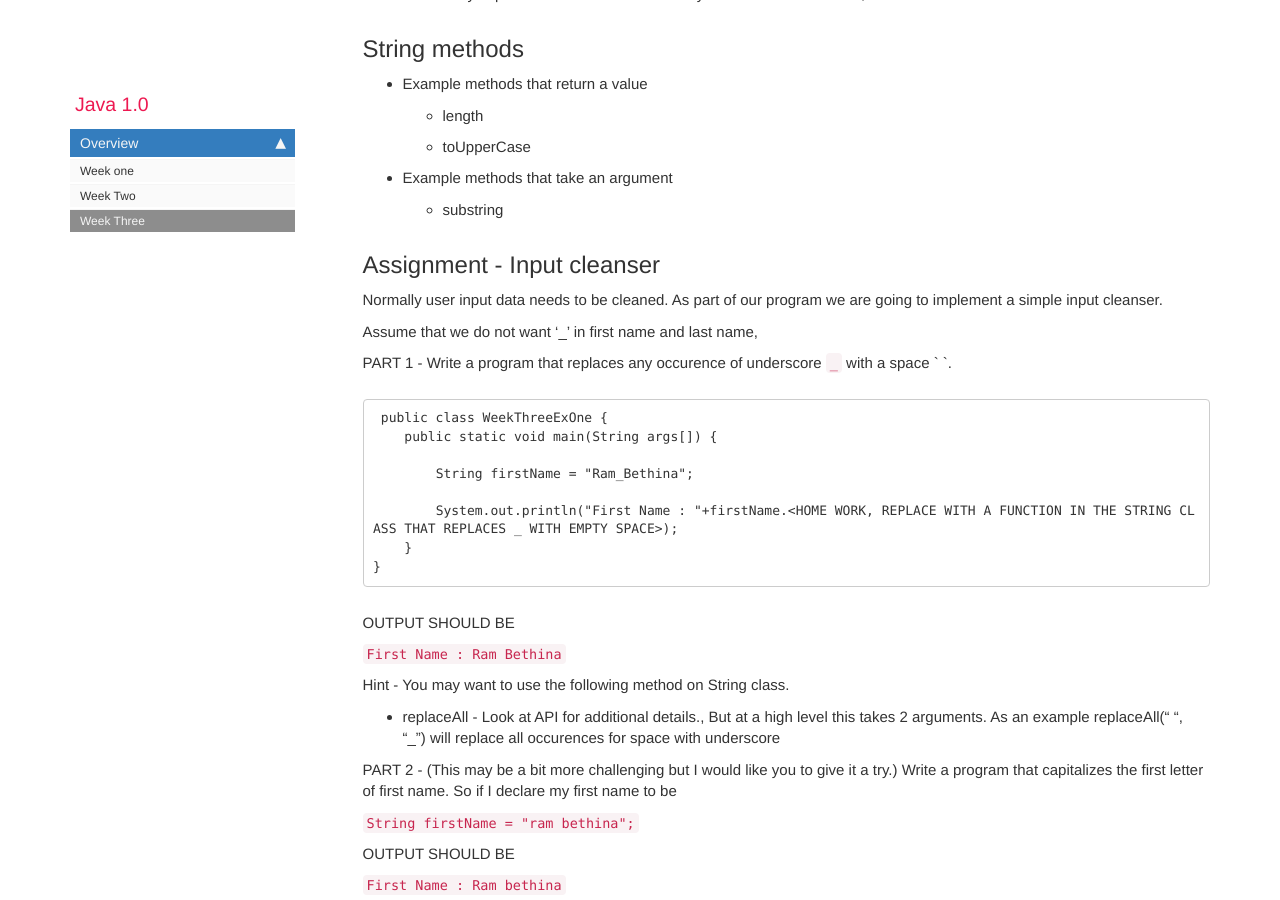
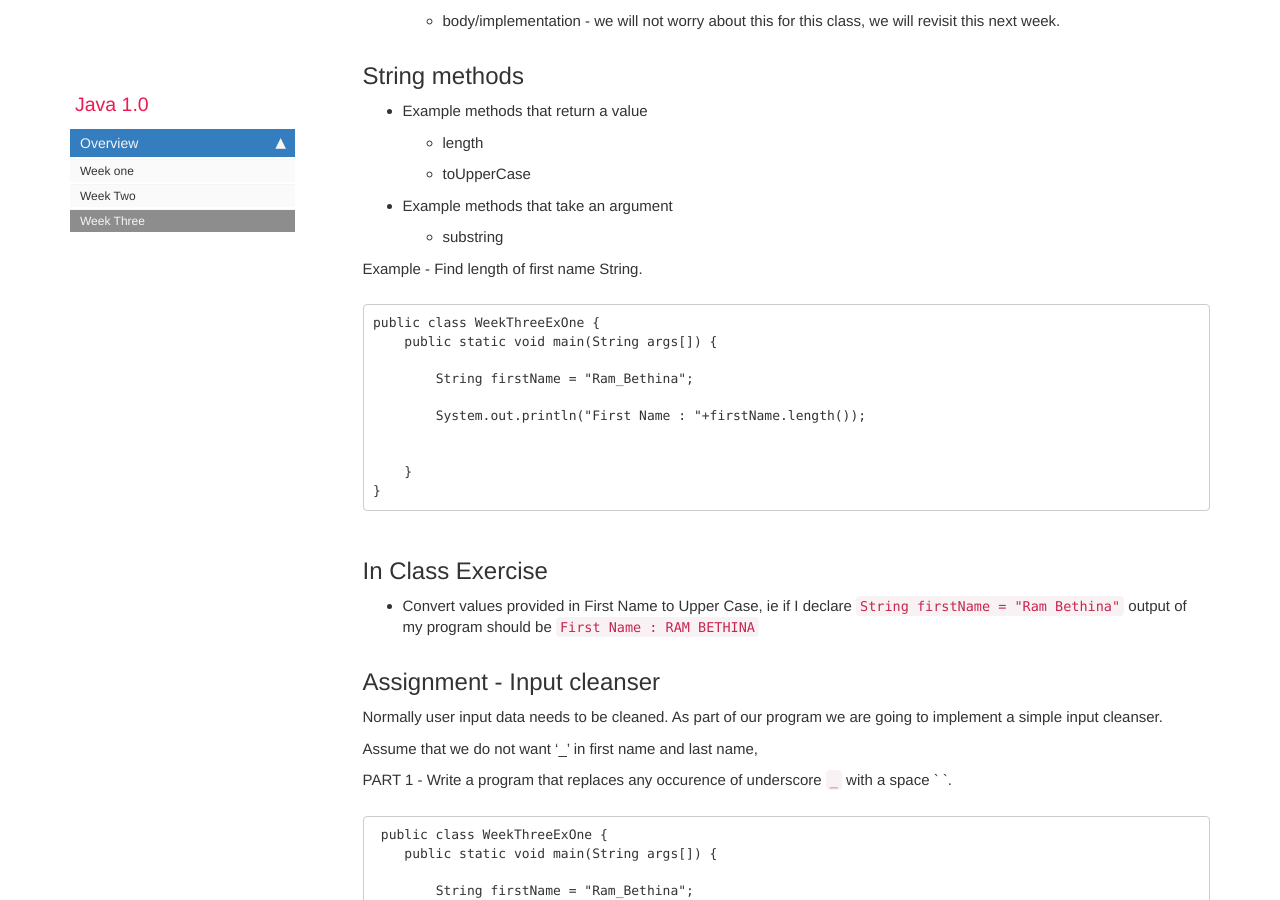
Before and after one commit to rambethina/java, a Jekyll site: the page built from pages/mydoc/mydoc_week_three.md, in a window 1280 px wide and 900 px high, scrolled down 1616 px. Built offline with Jekyll 4.4.1, drawn with Linux system fonts in a browser that asks for light colours; comment, search, counter and statistics services are not loaded.

Commit message:
week three add string exercies

````diff
--- a/pages/mydoc/mydoc_week_three.md
+++ b/pages/mydoc/mydoc_week_three.md
@@ -58,6 +58,24 @@ public class WeekThreeExOne {
 * Example methods that take an argument
   * substring
 
+
+Example - Find length of first name String.
+```
+public class WeekThreeExOne {
+    public static void main(String args[]) {
+
+        String firstName = "Ram_Bethina";
+
+        System.out.println("First Name : "+firstName.length());
+
+
+    }
+}
+```
+
+## In Class Exercise
+* Convert values provided in First Name to Upper Case, ie if I declare `String firstName = "Ram Bethina"` output of my program should be `First Name : RAM BETHINA`
+
 ## Assignment - Input cleanser
 
 Normally user input data needs to be cleaned. As part of our program we are going to implement a simple input cleanser.
````
